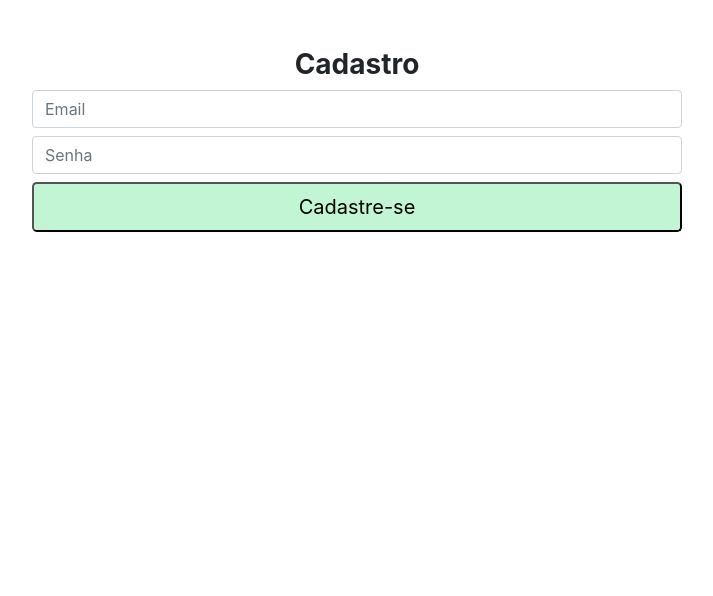
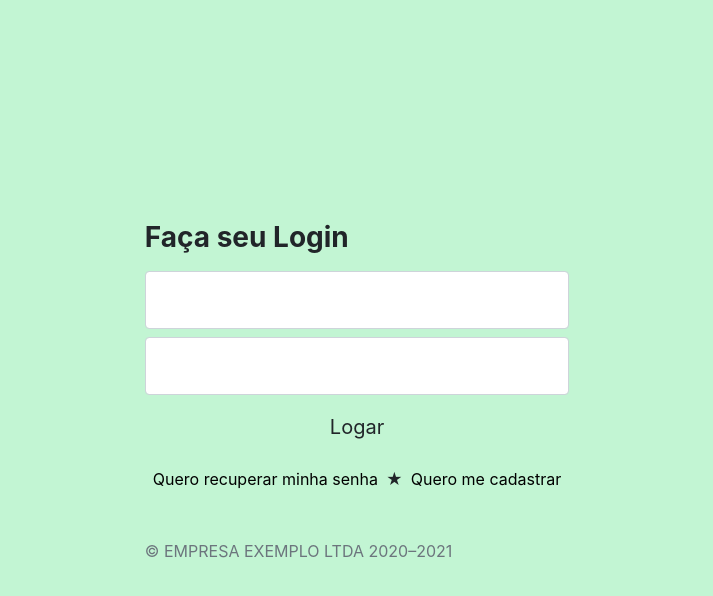
Before and after one commit to adriastephanie/react-website, a React (Create React App) app in the folder meu-app-react/: page / in a window 1280 px wide. Shown: the top 596 px of the page, without its empty margins (283-996 px from the left). Built offline with nearby package versions, Linux system fonts and the light colour scheme.

Commit message:
install react-route-dom and config route login and novousuario

```diff
--- a/meu-app-react/package.json
+++ b/meu-app-react/package.json
@@ -11,6 +11,7 @@
     "react": "^17.0.1",
     "react-bootstrap": "^1.5.2",
     "react-dom": "^17.0.1",
+    "react-router-dom": "^5.2.0",
     "react-scripts": "4.0.3",
     "web-vitals": "^1.0.1"
   },
--- a/meu-app-react/src/App.js
+++ b/meu-app-react/src/App.js
@@ -1,17 +1,20 @@
 import React, { Fragment } from 'react';
 import Navbar from './components/NavBar'
 import CarouselHome from './components/CarouselHome'
+import { BrowserRouter as Router, Route} from 'react-router-dom';
+
+/*Páginas*/
+import Login from './view/login';
+import NovoUsuario from './view/usuario-novo';
+
 
 function App() {
-  return (
-    <Fragment>
-      <Navbar/>
-      <CarouselHome/>
-
-    </Fragment>
-
-
- );
+  return(
+    <Router>
+      <Route exact path='/' component={Login} />
+      <Route exact path='/novousuario' component={NovoUsuario} />
+    </Router>
+  );
 }
 
 export default App;
--- a/meu-app-react/src/index.js
+++ b/meu-app-react/src/index.js
@@ -1,6 +1,6 @@
 import React from 'react';
 import ReactDOM from 'react-dom';
-import App from '../src/view/usuario-novo';
+import App from './App';
 import 'bootstrap/dist/css/bootstrap.min.css';
 
 
```
Also changed, not shown: 1 other file (tests, documents, lock files or other folders).
